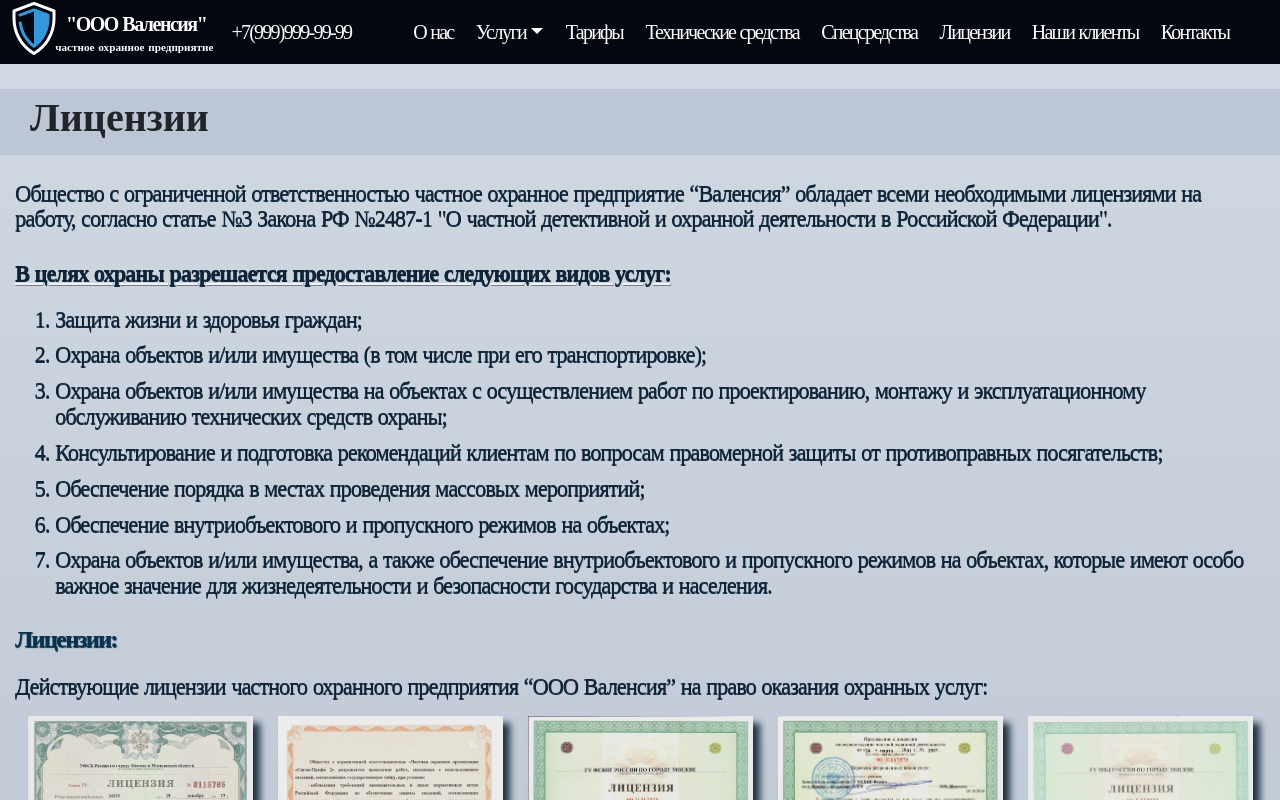
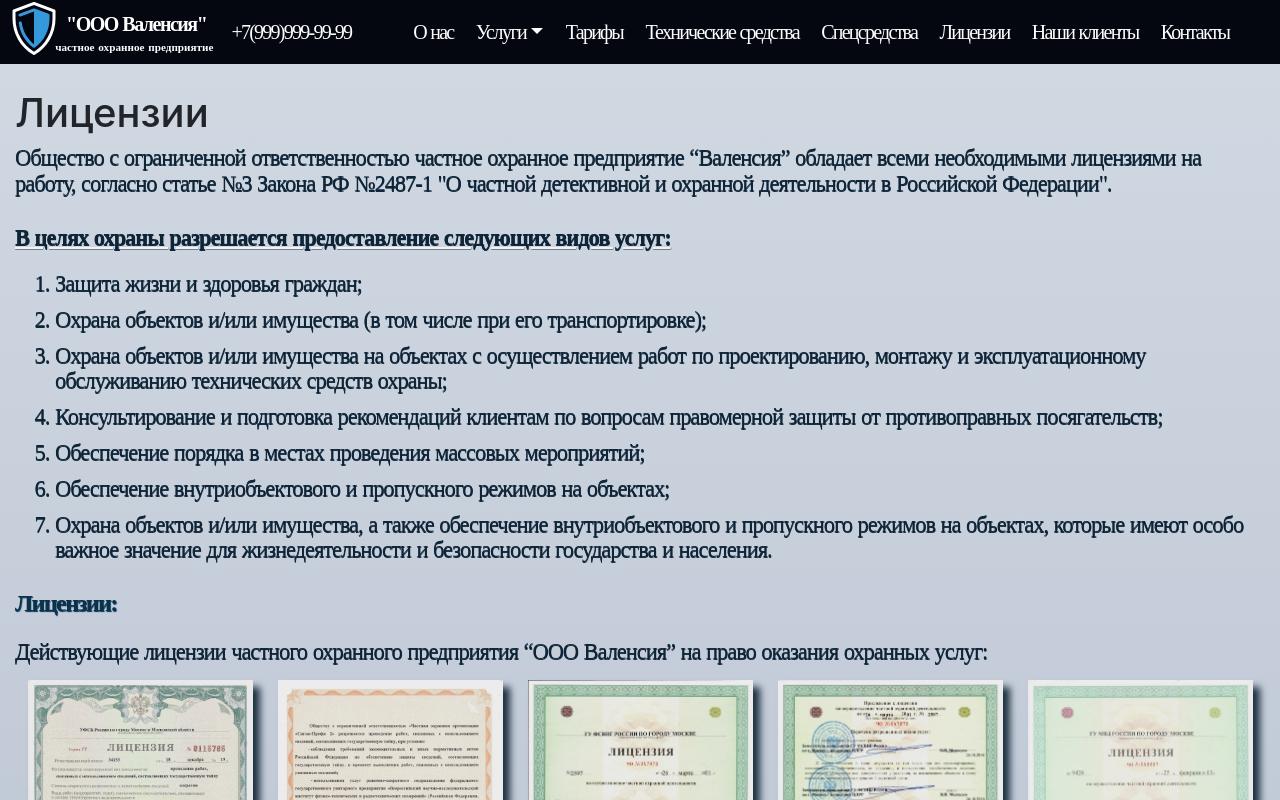
Before and after one commit to AnigalHub/Valencia, a Nuxt app: page /licenses in a window 1280 px wide. Shown: the top 800 px of the page. Built offline with nearby package versions, Linux system fonts and the light colour scheme.

Commit message:
вынесены стили в общий файл

```diff
--- a/components/secondary_pages/name_page.vue
+++ b/components/secondary_pages/name_page.vue
@@ -16,14 +16,5 @@
 </script>
 
 <style scoped>
-  h1{
-    padding-left: 15px;
-    font-family: 'Vollkorn', serif;
-    font-weight: 600;
-  }
-  .place_h1{
-    background: #bcc6d4;
-    padding: 5px 0;
-    margin-bottom: 2%;
-  }
+
 </style>
```
